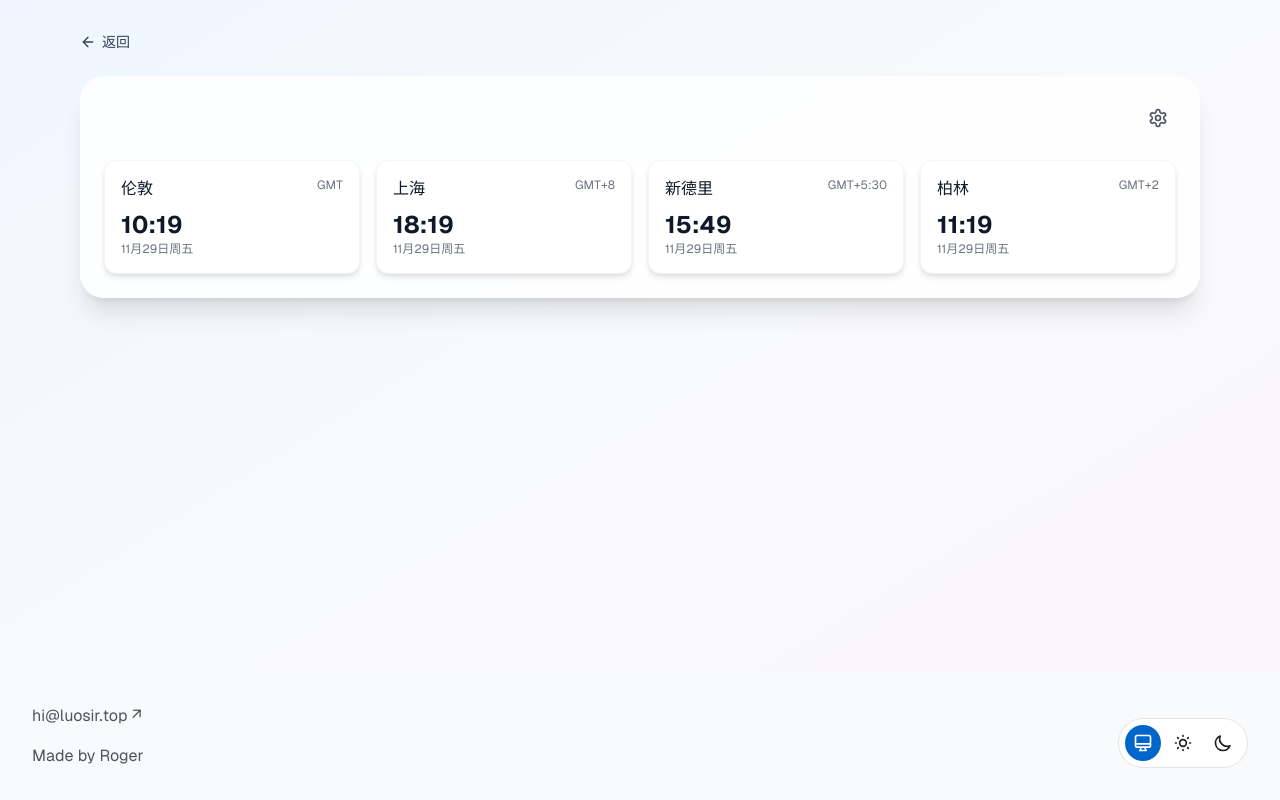
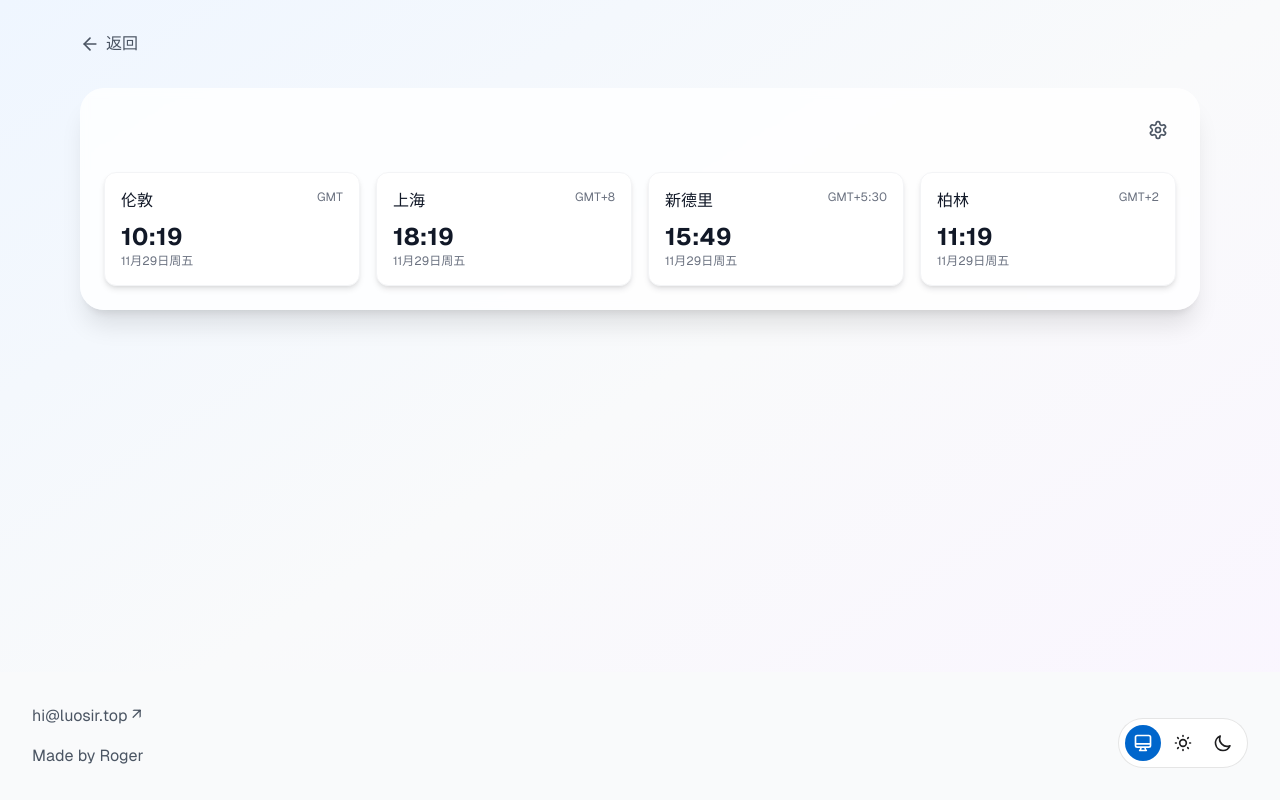
Before and after one commit to luocompany/luosir, a Next.js app: page /tools/world-clock in a window 1280 px wide. Built offline with nearby package versions, Linux system fonts and the light colour scheme.

Commit message:
更改返回按钮

```diff
--- a/app/tools/world-clock/page.tsx
+++ b/app/tools/world-clock/page.tsx
@@ -21,15 +21,13 @@ export default function WorldClockPage() {
     <div className="min-h-screen flex flex-col bg-gradient-to-br from-blue-50 via-gray-50 to-purple-50
                     dark:from-gray-900 dark:via-gray-800 dark:to-gray-900">
       <main className="flex-1 container mx-auto px-4 py-8 max-w-6xl">
-        <div className="flex items-center mb-6">
+        <div className="flex items-center mb-4 sm:mb-8">
           <Link
             href="/tools"
-            className="inline-flex items-center text-gray-700 hover:text-gray-900
-                     dark:text-gray-300 dark:hover:text-gray-100 transition-colors"
-            aria-label="返回工具列表"
+            className="inline-flex items-center text-gray-600 hover:text-gray-900 dark:text-gray-400 dark:hover:text-gray-100 transition-colors"
           >
-            <ArrowLeft className="h-4 w-4 mr-1.5" />
-            <span className="text-sm font-medium">返回</span>
+            <ArrowLeft className="h-4 w-4 sm:h-5 sm:w-5 mr-1.5" />
+            <span className="text-sm sm:text-base font-medium">返回</span>
           </Link>
         </div>
 
```
